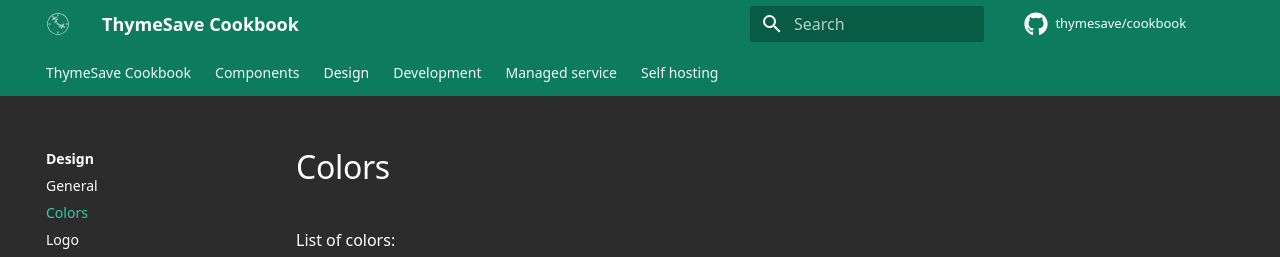
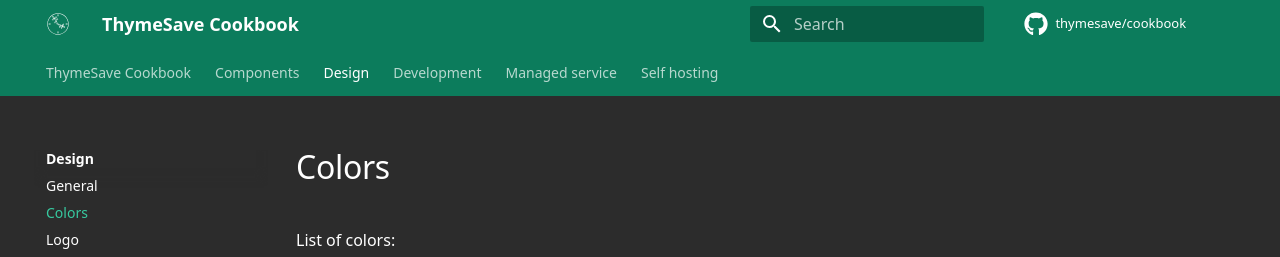
Before and after one commit to ThymeSave/cookbook, an MkDocs documentation site: the page built from docs/design/colors.md, in a window 1280 px wide. Shown: the top 257 px of the page. Built offline with MkDocs 1.6.1 and Material for MkDocs 9.7.7, drawn with Linux system fonts in a browser that asks for light colours; comment, search, counter and statistics services are not loaded.

Commit message:
chore: Move extra stylesheet to assets

```diff
--- a/docs/stylesheets/extra.css
+++ b/docs/assets/stylesheets/extra.css
@@ -17,10 +17,6 @@
 .md-header,
 .md-tabs {
     background: #0c7c5c;
-}
-
-.md-tabs__link {
-    opacity: .95;
 }
 
 table img {
--- a/mkdocs.yml
+++ b/mkdocs.yml
@@ -36,4 +36,4 @@
   - search
 
 extra_css:
-  - stylesheets/extra.css
+  - assets/stylesheets/extra.css
```
